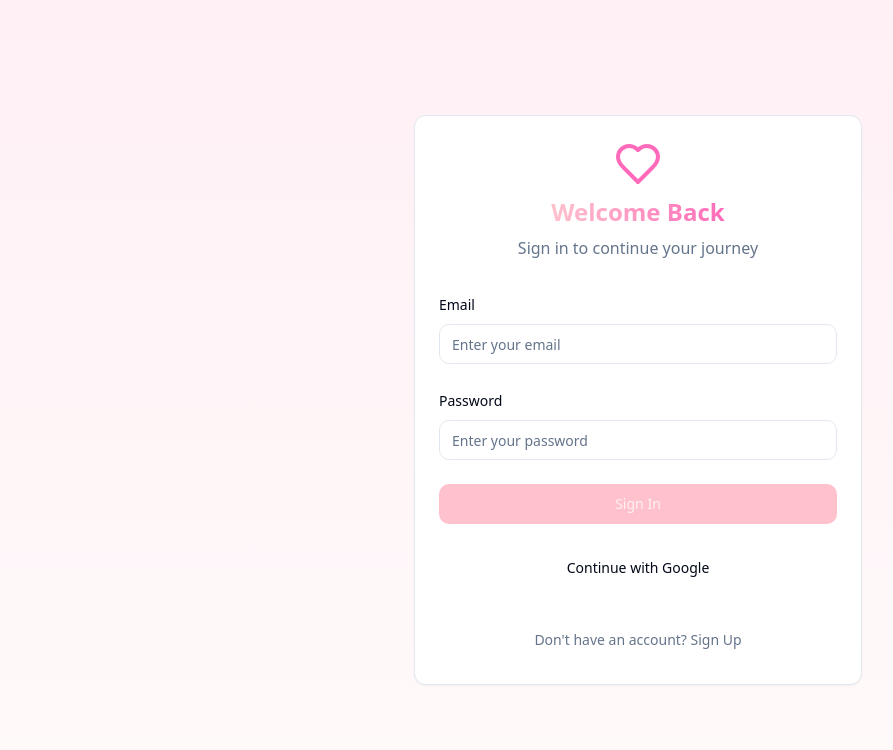
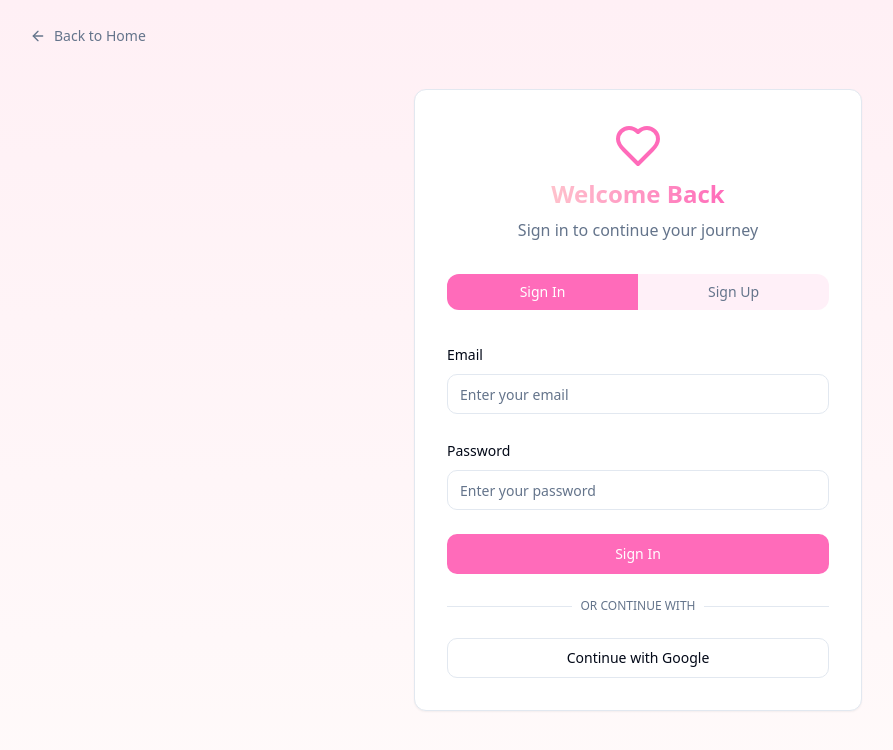
Before and after one commit to yayeet999/amorina-connection, a React (Vite) app: page /auth in a window 1280 px wide. Shown: the top 750 px of the page, without its empty margins (2-895 px from the left). Built offline with nearby package versions, Linux system fonts and the light colour scheme.

Commit message:
Improve Auth Page UI
Improved the UI of the sign in/sign up page to better distinguish between the two modes. Added a "Back to Home" button to the Auth page.

```diff
--- a/src/pages/Auth.tsx
+++ b/src/pages/Auth.tsx
@@ -6,7 +6,7 @@ import { Button } from "@/components/ui/button";
 import { Input } from "@/components/ui/input";
 import { Card } from "@/components/ui/card";
 import { Label } from "@/components/ui/label";
-import { Heart } from "lucide-react";
+import { Heart, ArrowLeft } from "lucide-react";
 import { useToast } from "@/hooks/use-toast";
 
 export default function Auth() {
@@ -52,8 +52,17 @@ export default function Auth() {
   };
 
   return (
-    <div className="min-h-screen bg-gradient-to-b from-[#FFF0F5] to-[#FFFAFA] flex items-center justify-center p-4">
-      <Card className="w-full max-w-md p-6 space-y-8">
+    <div className="min-h-screen bg-gradient-to-b from-[#FFF0F5] to-[#FFFAFA] flex flex-col items-center justify-center p-4 relative">
+      <Button
+        variant="ghost"
+        onClick={() => navigate('/')}
+        className="absolute top-4 left-4 flex items-center gap-2 text-muted-foreground hover:text-secondary"
+      >
+        <ArrowLeft className="w-4 h-4" />
+        Back to Home
+      </Button>
+
+      <Card className="w-full max-w-md p-8 space-y-8 relative">
         <div className="flex flex-col items-center space-y-2">
           <Heart className="w-12 h-12 text-secondary" />
           <h1 className="text-2xl font-bold text-gradient">
@@ -66,6 +75,29 @@ export default function Auth() {
           </p>
         </div>
 
+        <div className="flex w-full rounded-lg overflow-hidden">
+          <button
+            onClick={() => setIsSignUp(false)}
+            className={`flex-1 py-2 text-sm font-medium transition-colors ${
+              !isSignUp
+                ? "bg-secondary text-white"
+                : "bg-secondary/10 text-muted-foreground hover:bg-secondary/20"
+            }`}
+          >
+            Sign In
+          </button>
+          <button
+            onClick={() => setIsSignUp(true)}
+            className={`flex-1 py-2 text-sm font-medium transition-colors ${
+              isSignUp
+                ? "bg-secondary text-white"
+                : "bg-secondary/10 text-muted-foreground hover:bg-secondary/20"
+            }`}
+          >
+            Sign Up
+          </button>
+        </div>
+
         <form onSubmit={handleAuth} className="space-y-6">
           <div className="space-y-2">
             <Label htmlFor="email">Email</Label>
@@ -76,6 +108,7 @@ export default function Auth() {
               value={email}
               onChange={(e) => setEmail(e.target.value)}
               required
+              className="bg-white/50"
             />
           </div>
           <div className="space-y-2">
@@ -87,24 +120,36 @@ export default function Auth() {
               value={password}
               onChange={(e) => setPassword(e.target.value)}
               required
+              className="bg-white/50"
             />
           </div>
 
           <Button
             type="submit"
-            className="w-full"
+            className="w-full bg-secondary hover:bg-secondary-hover text-white"
             disabled={loading}
           >
             {loading
               ? "Loading..."
               : isSignUp
-              ? "Sign Up"
+              ? "Create Account"
               : "Sign In"}
           </Button>
 
+          <div className="relative">
+            <div className="absolute inset-0 flex items-center">
+              <span className="w-full border-t" />
+            </div>
+            <div className="relative flex justify-center text-xs uppercase">
+              <span className="bg-background px-2 text-muted-foreground">
+                Or continue with
+              </span>
+            </div>
+          </div>
+
           <Button
             type="button"
-            variant="ghost"
+            variant="outline"
             className="w-full"
             onClick={() => supabase.auth.signInWithOAuth({
               provider: 'google',
@@ -116,18 +161,6 @@ export default function Auth() {
             Continue with Google
           </Button>
         </form>
-
-        <div className="text-center">
-          <Button
-            variant="link"
-            onClick={() => setIsSignUp(!isSignUp)}
-            className="text-muted-foreground"
-          >
-            {isSignUp
-              ? "Already have an account? Sign In"
-              : "Don't have an account? Sign Up"}
-          </Button>
-        </div>
       </Card>
     </div>
   );
```
